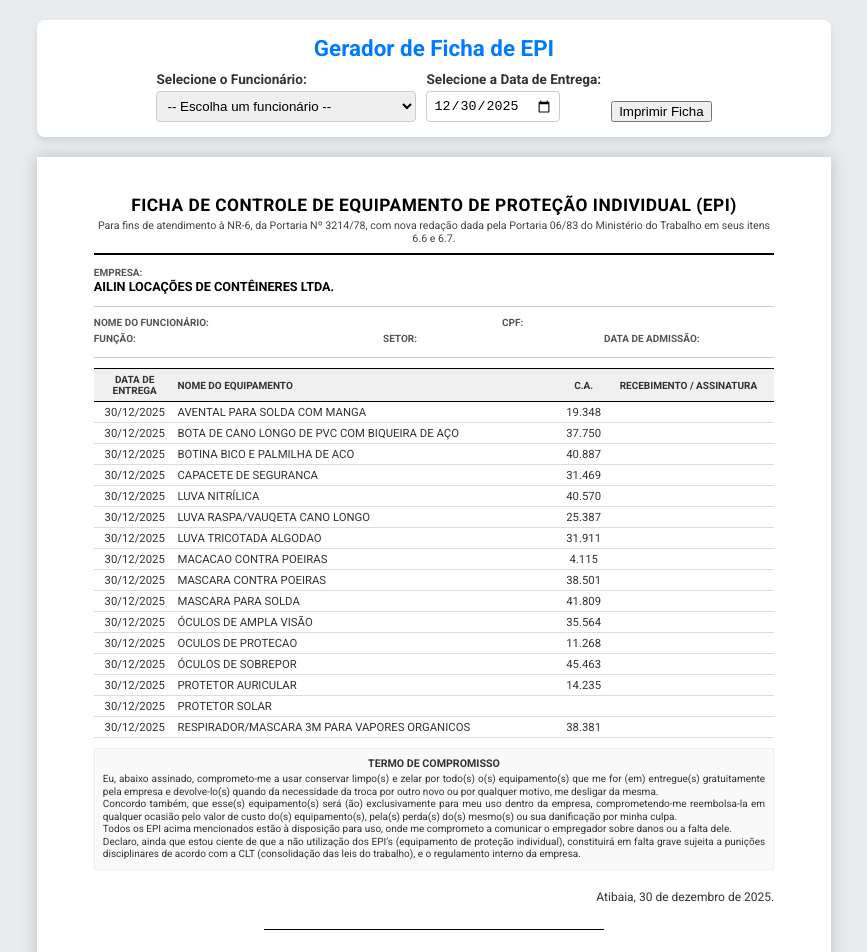
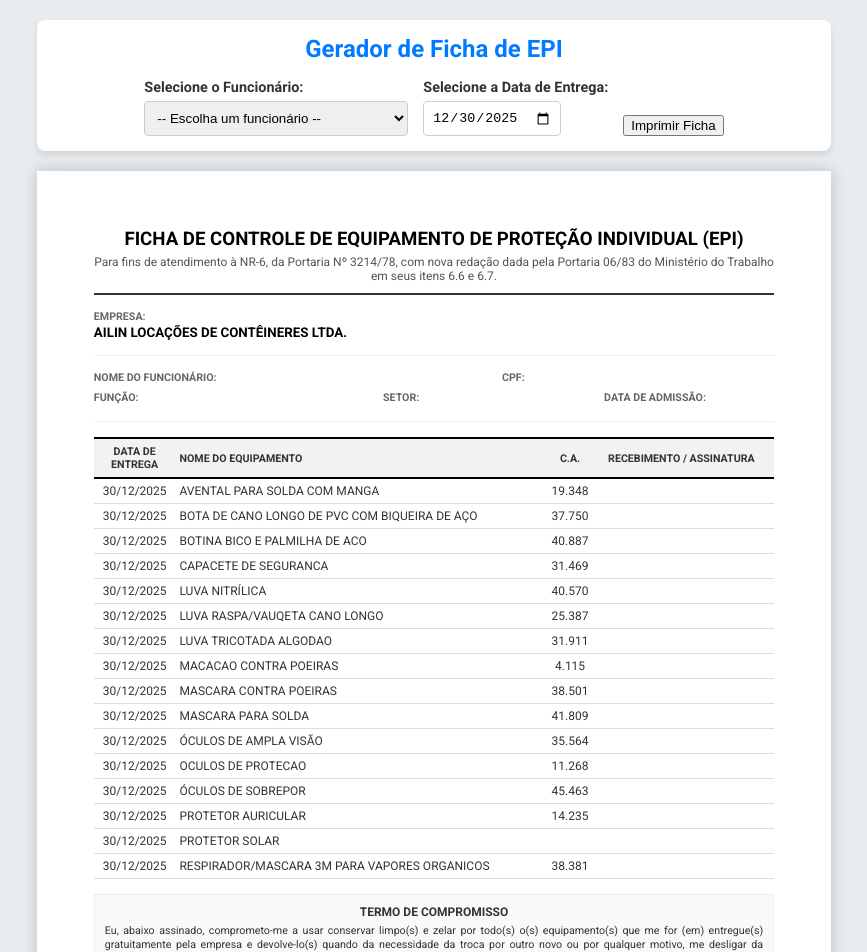
Before and after one commit to gssantos-dev/sistema-rh, a plain HTML site: page epi/index.html in a window 1280 px wide. Shown: the top 952 px of the page, without its empty margins (206-1073 px from the left). Drawn offline with Linux system fonts and the light colour scheme.

Commit message:
Corrigindo a versão do styles, final.

```diff
--- a/epi/style.css
+++ b/epi/style.css
@@ -1,9 +1,9 @@
-/* style.css - Versão Final: Compacta e Garantida em 1 Página */
+/* style.css - Versão Corrigida: Ajuste Fino para 1 Página A4 */
 
 /* --- Estilos Gerais (Visualização em Tela) --- */
 body {
     font-family: 'Roboto', Arial, sans-serif;
-    background-color: #e9ecef;
+    background-color: #e9ecef; /* Fundo cinza claro para destacar a folha */
     color: #333;
     margin: 0;
     padding: 20px;
@@ -15,59 +15,79 @@ body {
 /* Painel de Controle (não impresso) */
 #painel-controle {
     background-color: #fff;
-    padding: 15px;
+    padding: 15px 25px;
     border-radius: 8px;
     box-shadow: 0 4px 6px rgba(0,0,0,0.1);
     margin-bottom: 20px;
     width: 100%;
-    max-width: 210mm;
+    max-width: 210mm; /* Mesma largura da folha */
     box-sizing: border-box;
     text-align: center;
 }
-#painel-controle h1 { margin: 0 0 10px 0; color: #007bff; font-size: 1.4rem; }
-.controles-container { display: flex; justify-content: center; align-items: flex-end; gap: 10px; flex-wrap: wrap; }
+
+#painel-controle h1 { margin-top: 0; color: #007bff; font-size: 1.5rem; }
+
+.controles-container {
+    display: flex;
+    justify-content: center;
+    align-items: flex-end;
+    gap: 15px;
+    flex-wrap: wrap;
+}
+
 .controle-item { text-align: left; }
-.controle-item label { display: block; font-size: 0.85rem; margin-bottom: 4px; font-weight: bold; }
-.controle-item select, .controle-item input { padding: 6px; border: 1px solid #ccc; border-radius: 4px; }
-button#btnImprimir { padding: 8px 16px; background-color: #28a745; color: white; border: none; border-radius: 4px; cursor: pointer; font-weight: bold; }
+.controle-item label { display: block; font-size: 0.9rem; margin-bottom: 5px; font-weight: bold; }
+.controle-item select, .controle-item input { padding: 8px; border: 1px solid #ccc; border-radius: 4px; }
+button#btnImprimir {
+    padding: 10px 20px;
+    background-color: #28a745;
+    color: white;
+    border: none;
+    border-radius: 4px;
+    cursor: pointer;
+    font-weight: bold;
+    font-size: 1rem;
+}
 button#btnImprimir:hover { background-color: #218838; }
 
-/* A Folha de Papel (Container Principal) */
+/* A Folha de Papel (Simulação na Tela) */
 #ficha-container {
     width: 210mm;
-    min-height: 297mm; /* Visualização em tela */
+    min-height: 297mm; /* Altura A4 */
     background-color: #fff;
-    padding: 10mm 15mm; /* Margens laterais maiores para estética */
+    padding: 15mm; /* Margem interna visual */
     box-shadow: 0 0 15px rgba(0,0,0,0.2);
     box-sizing: border-box;
     position: relative;
-    display: block; /* Voltamos ao bloco normal, sem flexbox forçado */
 }
 
-/* --- Elementos Internos --- */
+/* --- Elementos Internos da Ficha --- */
+
+/* Cabeçalho */
 .ficha-header {
     text-align: center;
-    border-bottom: 2px solid #000;
-    padding-bottom: 8px;
-    margin-bottom: 12px;
+    border-bottom: 2px solid #333;
+    padding-bottom: 10px;
+    margin-bottom: 15px;
 }
-.ficha-header h1 { font-size: 13pt; margin: 0; text-transform: uppercase; color: #000; letter-spacing: 0.5px; }
-.ficha-header p { margin: 4px 0 0 0; font-size: 8pt; color: #444; }
+.ficha-header h1 { font-size: 14pt; margin: 0; text-transform: uppercase; color: #000; }
+.ficha-header p { margin: 5px 0 0 0; font-size: 9pt; color: #555; }
 
-/* Informações */
+/* Informações (Grid) */
 .info-empresa, .info-funcionario {
     display: flex;
     flex-wrap: wrap;
     justify-content: space-between;
-    margin-bottom: 10px;
-    border-bottom: 1px solid #ccc;
-    padding-bottom: 8px;
+    margin-bottom: 15px;
+    border-bottom: 1px solid #eee;
+    padding-bottom: 10px;
 }
-.campo-info { margin-bottom: 4px; }
-.campo-info label { display: block; font-size: 7.5pt; font-weight: bold; text-transform: uppercase; color: #555; }
-.campo-info span { display: block; font-size: 9.5pt; font-weight: 600; color: #000; margin-top: 1px; }
 
-/* Larguras ajustadas */
+.campo-info { margin-bottom: 5px; }
+.campo-info label { display: block; font-size: 8pt; font-weight: bold; text-transform: uppercase; color: #666; }
+.campo-info span { display: block; font-size: 10pt; font-weight: 600; color: #000; margin-top: 2px; }
+
+/* Larguras */
 .campo-info.full-width { width: 100%; }
 .campo-info.nome { width: 55%; }
 .campo-info.cpf { width: 40%; }
@@ -75,87 +95,80 @@ button#btnImprimir:hover { background-color: #218838; }
 .campo-info.setor { width: 30%; }
 .campo-info.admissao { width: 25%; }
 
-/* Tabela Otimizada */
+/* Tabela de EPIs */
 table {
     width: 100%;
     border-collapse: collapse;
-    margin-bottom: 10px;
-    font-size: 8.5pt; /* Fonte levemente reduzida para garantir espaço */
+    margin-bottom: 15px;
+    font-size: 9pt; /* Fonte compacta para caber tudo */
 }
 thead th {
-    background-color: #f0f0f0;
-    border-top: 1px solid #000;
-    border-bottom: 1px solid #000;
-    padding: 5px 2px;
+    background-color: #f2f2f2;
+    border-top: 2px solid #000;
+    border-bottom: 2px solid #000;
+    padding: 6px 4px;
     text-align: left;
     text-transform: uppercase;
-    font-size: 7.5pt;
-    font-weight: bold;
+    font-size: 8pt;
 }
 tbody td {
-    padding: 3px 2px; /* Padding Reduzido: O segredo para caber muitas linhas */
+    padding: 5px 4px; /* Padding reduzido para caber na folha */
     border-bottom: 1px solid #ddd;
     vertical-align: middle;
 }
+/* Colunas */
 th:nth-child(1), td:nth-child(1) { width: 12%; text-align: center; }
-th:nth-child(2), td:nth-child(2) { width: 55%; }
+th:nth-child(2), td:nth-child(2) { width: 53%; }
 th:nth-child(3), td:nth-child(3) { width: 10%; text-align: center; }
-th:nth-child(4), td:nth-child(4) { width: 23%; }
+th:nth-child(4), td:nth-child(4) { width: 25%; }
 
-/* Termo Compacto */
+/* Termo e Assinatura */
 .termo-compromisso {
     background-color: #f9f9f9;
-    padding: 8px;
+    padding: 10px;
     border: 1px solid #eee;
-    margin-top: 8px;
-    margin-bottom: 15px;
+    margin-top: 10px;
 }
-.termo-compromisso h2 { font-size: 8pt; margin: 0 0 3px 0; text-transform: uppercase; text-align: center; font-weight: bold; }
-.termo-compromisso p { font-size: 7.5pt; text-align: justify; margin: 0; line-height: 1.25; color: #333; }
+.termo-compromisso h2 { font-size: 9pt; margin: 0 0 5px 0; text-transform: uppercase; text-align: center; }
+.termo-compromisso p { font-size: 8pt; text-align: justify; margin: 0; line-height: 1.3; }
 
-/* Assinatura */
-.assinatura {
-    text-align: center;
-    margin-top: 20px; /* Margem fixa e segura */
-    page-break-inside: avoid;
-}
-#dataPorExtenso { margin-bottom: 25px; font-size: 9pt; text-align: right; }
-.linha-assinatura {
-    width: 50%;
-    border-top: 1px solid #000;
-    margin: 0 auto;
-}
-#nomeAssinatura { display: block; margin-top: 4px; font-weight: bold; text-transform: uppercase; font-size: 9pt; }
+.assinatura { margin-top: 30px; text-align: center; }
+#dataPorExtenso { margin-bottom: 25px; font-size: 10pt; text-align: right; }
+.linha-assinatura { width: 300px; border-top: 1px solid #000; margin: 0 auto; }
+#nomeAssinatura { display: block; margin-top: 5px; font-weight: bold; text-transform: uppercase; font-size: 10pt; }
 
-/* --- REGRAS DE IMPRESSÃO --- */
+/* --- REGRAS CRÍTICAS DE IMPRESSÃO (A4 ÚNICO) --- */
 @media print {
     @page {
         size: A4 portrait;
-        margin: 7mm 10mm; /* Margens superiores/inferiores mais apertadas (7mm) */
+        margin: 10mm; /* Margem segura de 1cm */
     }
 
     body {
         background-color: white;
         margin: 0;
         padding: 0;
-        display: block;
+        display: block; /* Remove flexbox na impressão */
     }
 
+    /* Esconder controles */
     #painel-controle, .menu-principal, button { display: none !important; }
 
+    /* Ajuste do Container */
     #ficha-container {
         width: 100%;
-        height: auto; /* Altura automática - CRUCIAL para não gerar página em branco */
-        min-height: 0;
         margin: 0;
         padding: 0;
         box-shadow: none;
         border: none;
-        display: block;
+        min-height: auto;
     }
 
-    .termo-compromisso { border: none; background: none !important; padding: 0; }
+    /* Garantias de uma página */
+    table { page-break-inside: auto; }
+    tr { page-break-inside: avoid; page-break-after: auto; }
+    .termo-compromisso, .assinatura { page-break-inside: avoid; }
 
-    /* Assegura preto absoluto */
+    /* Forçar preto total */
     * { color: #000 !important; }
 }
```
